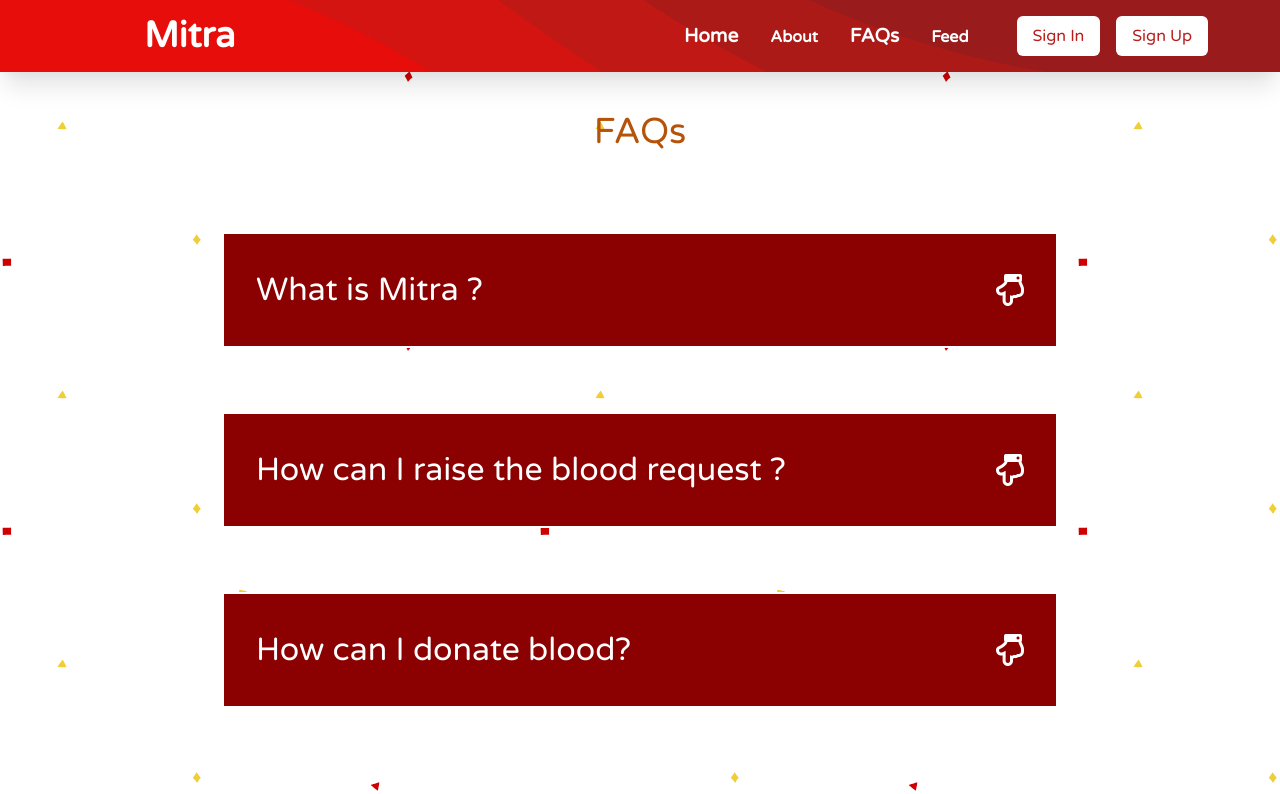
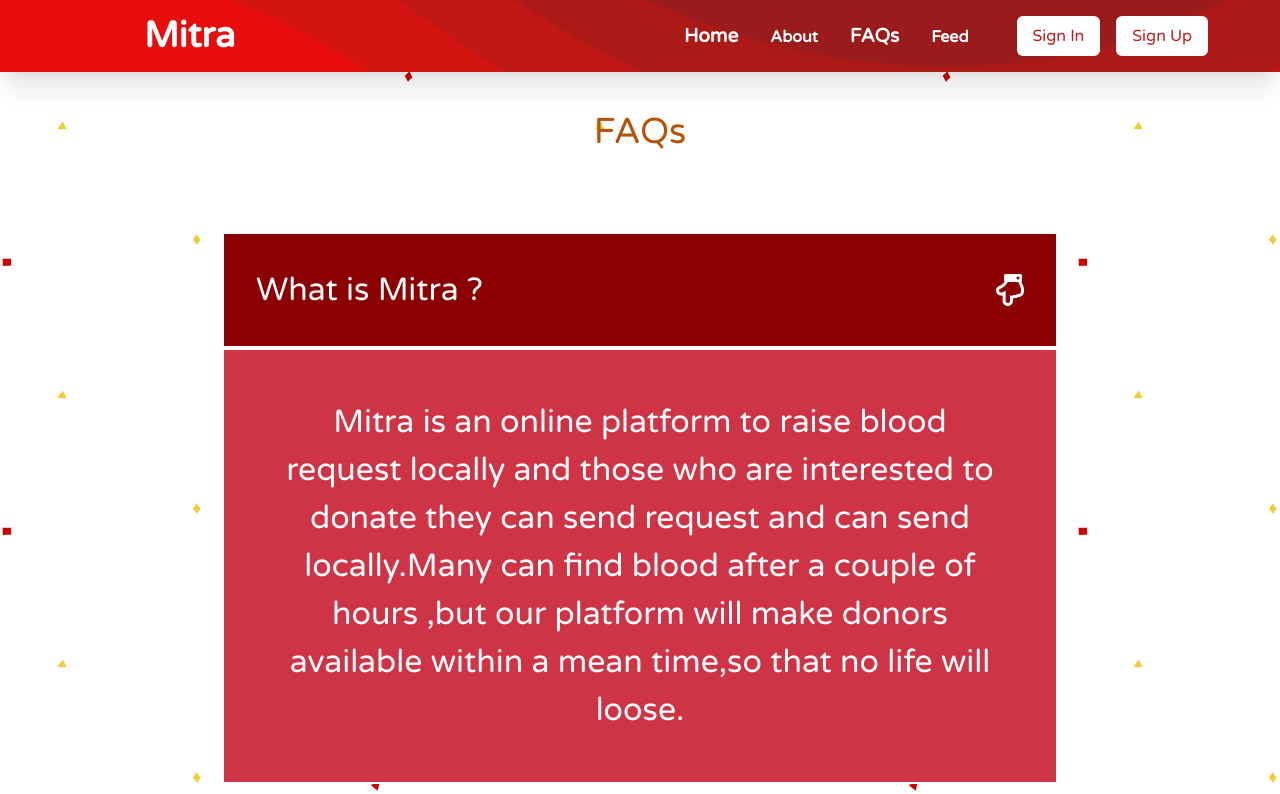
Before and after one commit to gangadhar5613/Mitra, a React app: page /faqs in a window 1280 px wide. Shown: the top 794 px of the page. Built offline with nearby package versions, Linux system fonts and the light colour scheme; a web font is replaced by a local one.

Commit message:
faq update

```diff
--- a/client/src/components/FAQs.jsx
+++ b/client/src/components/FAQs.jsx
@@ -2,16 +2,20 @@ import React from "react";
 
 const data = [
   {
+    id: 1,
     question: "What is Mitra ?",
     answer:
       "Mitra is an online platform to raise blood request locally and those who are interested to donate they can send request and can send locally.Many can find blood after a couple of hours ,but our platform will make donors available within a mean time,so that no life will loose.",
   },
   {
+    id: 2,
+
     question: "How can I raise the blood request ?",
     answer:
       "For raising blood request you need to register in our platform with all required information,after successful verification,you will get a dashboard with request option.",
   },
   {
+    id: 3,
     question: "How can I donate blood?",
     answer:
       "For donating blood you need to register with our platform with all required information.And user have to submit medical/blood report ,after successful verification,you can check all blood request near by your location in the feed section and can click on donate button.",
@@ -22,39 +26,42 @@ class FAQs extends React.Component {
   constructor(props) {
     super(props);
     this.state = {
-      isAnsVisible: false,
+      isAnsVisible: 1,
     };
   }
-  toggleVisible = () => {
-    this.setState((prevState) =>
-    {
+  toggleVisible = (id) => {
+    this.setState((prevState) => {
       return {
-        isAnsVisible:!prevState.isAnsVisible
-      }
-    })
+        isAnsVisible: id,
+      };
+    });
   };
   render() {
     return (
       <div className="pt-8">
-        <h3 className='text-center text-4xl  text-yellow-700 pt-20'>FAQs</h3>
+        <h3 className="text-center text-4xl  text-yellow-700 pt-20">FAQs</h3>
         <div className="App">
           {data.map((item) => (
             <div className="wrap">
               <div
+                id={item.id}
                 className="ques flex justify-between items-center"
-                onClick={this.toggleVisible}
+                onClick={() => this.toggleVisible(item.id)}
               >
                 <p>{item.question}</p>
                 <i
                   className={
-                    this.state.isAnsVisible === true
-                      ? "far cursor-pointer fa-hand-point-up"
-                      : "far cursor-pointer fa-hand-point-down"
+                    this.state.isAnsVisible === item.id
+                      ? "far cursor-pointer fa-hand-point-down"
+                      : "far cursor-pointer fa-hand-point-up"
                   }
                 ></i>
               </div>
               <div
-                className={`ans ${this.state.isAnsVisible ? "visible" : ""}`}
+                id={item.id}
+                className={`ans ${
+                  this.state.isAnsVisible === item.id ? "visible" : ""
+                }`}
               >
                 {item.answer}
               </div>
```
